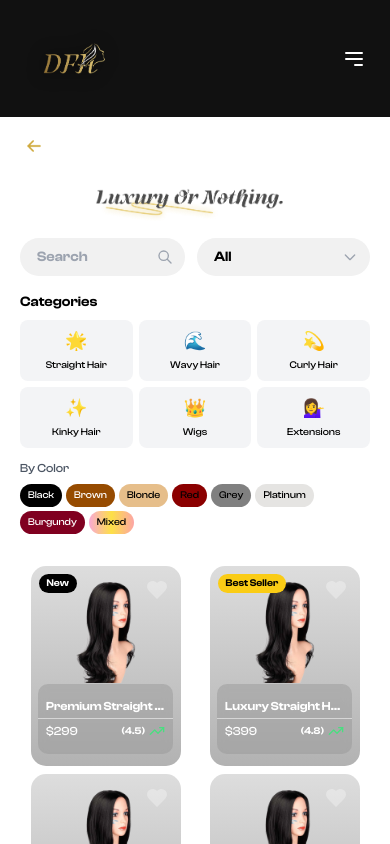
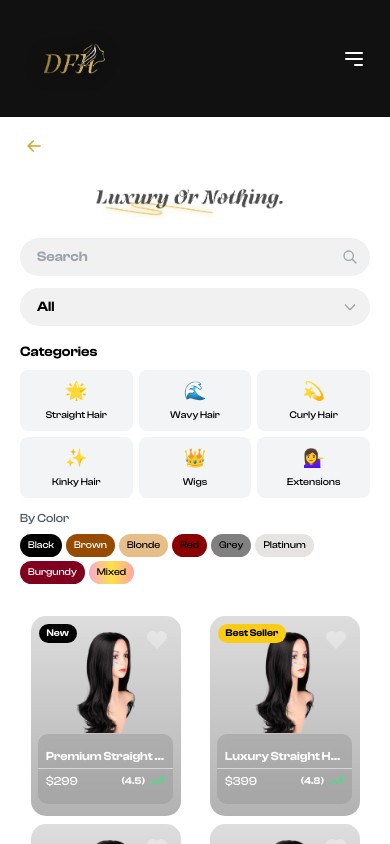
Before and after one commit to joe-ani/ocean-wave, a Next.js app: page /shop in a window 390 px wide. Shown: the top 844 px of the page. Built offline with nearby package versions, Linux system fonts and the light colour scheme.

Commit message:
refactor: improve layout and search functionality in ShopContent, enhance z-index for WhatsAppButton

```diff
--- a/src/app/Components/WhatsAppButton.tsx
+++ b/src/app/Components/WhatsAppButton.tsx
@@ -75,7 +75,7 @@ const WhatsAppButton = () => {
                 whileHover={{ scale: 1.1 }}
                 whileTap={{ scale: 0.9 }}
                 onClick={() => setIsModalOpen(true)}
-                className="bg-gradient-to-bl from-[#fee88e] to-[#CFAA3D] w-[60px] h-[60px] md:w-[70px] md:h-[70px] rounded-full fixed top-[80%] md:top-[70%] right-5 md:right-10 flex items-center justify-center shadow-lg cursor-pointer"
+                className="bg-gradient-to-bl from-[#fee88e] to-[#CFAA3D] w-[60px] h-[60px] md:w-[70px] md:h-[70px] rounded-full fixed top-[80%] md:top-[70%] right-5 md:right-10 flex items-center justify-center shadow-lg cursor-pointer z-[9999]"
             >
                 <Image width={35} height={35} className="w-[42%] md:w-[60%]" src={"/icons/message.png"} alt={"message"} />
             </motion.div>
--- a/src/app/shop/ShopContent.tsx
+++ b/src/app/shop/ShopContent.tsx
@@ -106,19 +106,16 @@ export default function ShopContent() {
         />
       </div>
 
-      <div className="w-full max-w-4xl mt-4 sm:mt-8 flex flex-row justify-between items-center
-      gap-3 px-2 sm:px-4 md:px-8">
+      <div className="w-full max-w-4xl mt-4 sm:mt-8 flex flex-col sm:flex-row justify-between items-center gap-3 px-2 sm:px-4 md:px-8">
         {/* Search Bar */}
-        <div className="flex-1 max-w-[280px]">
+        <div className="flex-1 w-full sm:max-w-[280px]">
           <div className="relative">
             <input
               type="text"
               placeholder="Search"
               value={searchQuery}
-              onChange={(e) => {
-                setSearchQuery(e.target.value);
-                handleSearch(e); // This will trigger search as you type
-              }}
+              onChange={(e) => setSearchQuery(e.target.value)}
+              onBlur={handleSearch} // Trigger search on blur to avoid glitch
               className="w-full py-2 px-4 bg-[#f1f1f1] rounded-full text-sm focus:outline-none
               border border-transparent focus:border-gray-200 transition-all duration-300 pr-10"
             />
@@ -141,7 +138,7 @@ export default function ShopContent() {
         </div>
 
         {/* Filter Dropdown */}
-        <div className="relative min-w-[100px]">
+        <div className="relative w-full sm:min-w-[100px] sm:w-auto">
           <select
             className="appearance-none w-full py-2 px-4 bg-[#f1f1f1] rounded-full text-sm
             border border-transparent focus:border-gray-200 focus:outline-none cursor-pointer
```
